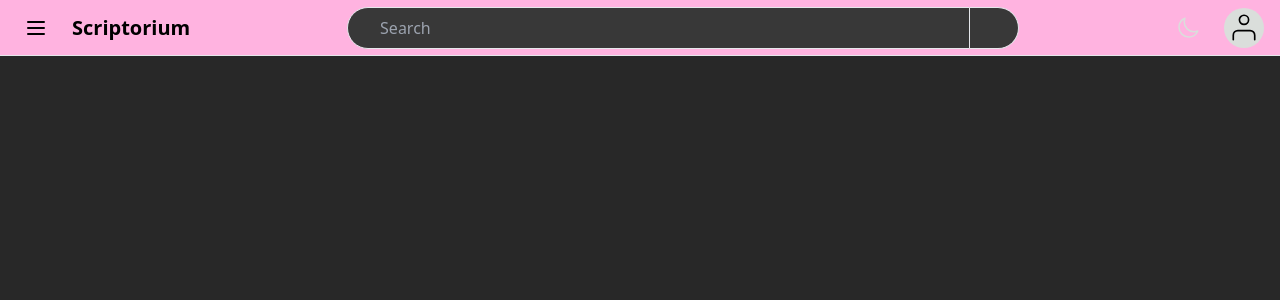
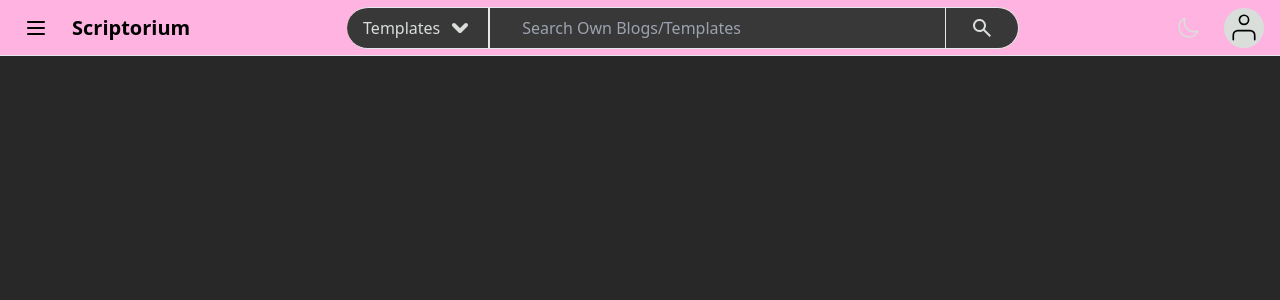
Before and after one commit to Sam-Wonjae-Lee/Scriptorium, a Next.js app in the folder PP1/: page /profile/1 in a window 1280 px wide. Shown: the top 300 px of the page. Built offline with nearby package versions, Linux system fonts and the light colour scheme.

Commit message:
Changes to home

```diff
--- a/PP1/components/NavBar.tsx
+++ b/PP1/components/NavBar.tsx
@@ -5,6 +5,7 @@ import ThemeSwitcher from "./ThemeSwitcher";
 
 const NavBar: React.FC = () => {
   const [isSideBarOpen, setIsSideBarOpen] = useState(false);
+  const [isDropdownOpen, setIsDropdownOpen] = useState(false);
   const [searchQuery, setSearchQuery] = useState("");
 
   const toggleSideBar = () => {
@@ -28,6 +29,44 @@ const NavBar: React.FC = () => {
             strokeLinejoin="round"
         />
         </svg>
+    )
+  };
+
+  const getSearchSvg = () => {
+    return (
+      <svg
+        width="24"
+        height="24"
+        viewBox="0 0 24 24"
+        fill="none"
+        xmlns="http://www.w3.org/2000/svg"
+        className="text-text-light dark:text-text-dark"
+      >
+      <path
+        d="M19.6 21L13.3 14.7C12.8 15.1 12.225 15.4167 11.575 15.65C10.925 15.8833 10.2333 16 9.5 16C7.68333 16 6.14583 15.3708 4.8875 14.1125C3.62917 12.8542 3 11.3167 3 9.5C3 7.68333 3.62917 6.14583 4.8875 4.8875C6.14583 3.62917 7.68333 3 9.5 3C11.3167 3 12.8542 3.62917 14.1125 4.8875C15.3708 6.14583 16 7.68333 16 9.5C16 10.2333 15.8833 10.925 15.65 11.575C15.4167 12.225 15.1 12.8 14.7 13.3L21 19.6L19.6 21ZM9.5 14C10.75 14 11.8125 13.5625 12.6875 12.6875C13.5625 11.8125 14 10.75 14 9.5C14 8.25 13.5625 7.1875 12.6875 6.3125C11.8125 5.4375 10.75 5 9.5 5C8.25 5 7.1875 5.4375 6.3125 6.3125C5.4375 7.1875 5 8.25 5 9.5C5 10.75 5.4375 11.8125 6.3125 12.6875C7.1875 13.5625 8.25 14 9.5 14Z"
+        fill="currentColor"/>
+      </svg>
+    )
+  };
+
+  const getDropDownSvg = () => {
+    return (
+      <svg
+        width="24"
+        height="24"
+        viewBox="0 0 24 24"
+        fill="none"
+        xmlns="http://www.w3.org/2000/svg"
+        className="text-text-light dark:text-text-dark"
+      >
+      <path
+        d="M6 9L12 15L18 9"
+        stroke="currentColor"
+        stroke-width="4"
+        stroke-linecap="round"
+        stroke-linejoin="round"
+      />
+      </svg>
     )
   };
 
@@ -67,17 +106,21 @@ const NavBar: React.FC = () => {
             {/* Search Bar */}
             <div className="flex-1 max-w-2xl mx-4">
               <div className="flex">
-                <div className="flex flex-1 items-center border rounded-l-full px-4 bg-element_background-light dark:bg-element_background-dark">
+                <button className="px-4 py-2 border-l-0 border rounded-l-full bg-element_background-light dark:bg-element_background-dark hover:bg-hover-light dark:hover:bg-hover-dark flex items-center gap-2">
+                <span className="text-text-light dark:text-text-dark">Templates</span>
+                  {getDropDownSvg()}
+                </button>
+                <div className="flex flex-1 items-center border px-4 bg-element_background-light dark:bg-element_background-dark">
                   <input
                     type="text"
-                    placeholder="Search"
+                    placeholder="Search Own Blogs/Templates"
                     value={searchQuery}
                     onChange={(e) => setSearchQuery(e.target.value)}
                     className="w-full p-2 bg-transparent outline-none ml-2"
                   />
                 </div>
                 <button className="px-6 border-l-0 border rounded-r-full bg-element_background-light dark:bg-element_background-dark">
-                  {/* TODO: Search icon and dropdown needed */}
+                  {getSearchSvg()}
                 </button>
               </div>
             </div>
--- a/PP1/pages/api/blog-posts/index.js
+++ b/PP1/pages/api/blog-posts/index.js
@@ -85,8 +85,9 @@ export default async function handler(req, res) {
     res.status(201).json(blogPost);
   } else if (req.method === "GET") {
 
-    // const result = verifyJWT(req);
-    // const userId = result.id;
+    const result = verifyJWT(req);
+
+
 
     const {
       query = "",
@@ -97,6 +98,10 @@ export default async function handler(req, res) {
       sortBy = "upvotes",
       authorId,
     } = req.query;
+
+    if (authorId == null) {
+      authorId = result.id;
+    }
 
     // Check that author exists if provided
     if (authorId) {
--- a/PP1/pages/api/code-templates/templates/index.js
+++ b/PP1/pages/api/code-templates/templates/index.js
@@ -72,6 +72,12 @@ export default async function handler(req, res) {
     res.status(201).json(template);
   } else if (req.method === "GET") {
     const { query = "", languageId, tags, authorId, page = 1 } = req.query;
+
+    const result = verifyJWT(req);
+
+    if (authorId == null) {
+      authorId = result.id;
+    }
 
     // Check that author exists if provided
     if (authorId) {
--- a/PP1/pages/home.tsx
+++ b/PP1/pages/home.tsx
@@ -45,7 +45,13 @@ const Home = () => {
 
     const getTrendingBlogs = async () => {
         try {
-            const response = await fetch('/api/blog-posts?sortBy=upvotes');
+            const response = await fetch('/api/blog-posts?sortBy=upvotes', {
+            method: "GET",
+            headers: {
+                "Content-Type": "application/json",
+                authorization: `Bearer ${sessionStorage.getItem("accessToken")}`,
+            }
+        });
             const data = await response.json();
             setTrendingBlogs(data.blogPosts);
         } catch (error) {
@@ -55,7 +61,13 @@ const Home = () => {
 
     const getControversialBlogs = async () => {
         try {
-            const response = await fetch('/api/blog-posts?sortBy=controversial');
+            const response = await fetch('/api/blog-posts?sortBy=controversial', {
+                method: "GET",
+                headers: {
+                    "Content-Type": "application/json",
+                    authorization: `Bearer ${sessionStorage.getItem("accessToken")}`,
+                }
+            });
             const data = await response.json();
             setControversialBlogs(data.blogPosts);
         } catch (error) {
@@ -65,7 +77,13 @@ const Home = () => {
 
     const getTemplates = async () => {
         try {
-            const response = await fetch('/api/code-templates/templates');
+            const response = await fetch('/api/code-templates/templates', {
+                method: "GET",
+                headers: {
+                    "Content-Type": "application/json",
+                    authorization: `Bearer ${sessionStorage.getItem("accessToken")}`,
+                }
+            });
             const data = await response.json();
             setTemplates(data.templates);
         } catch (error) {
```
